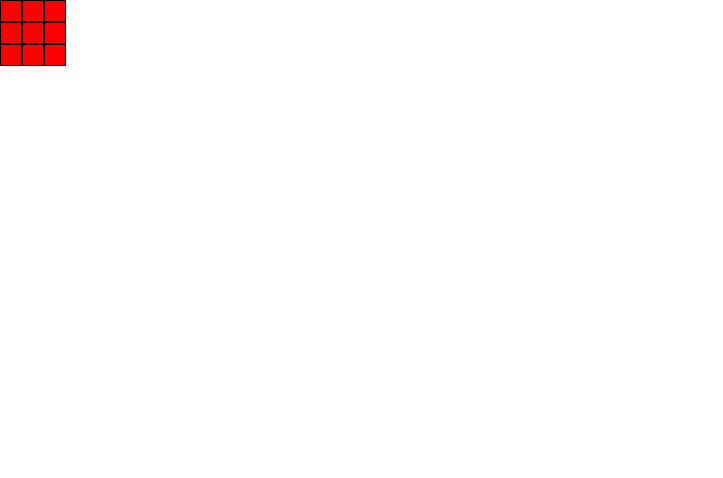
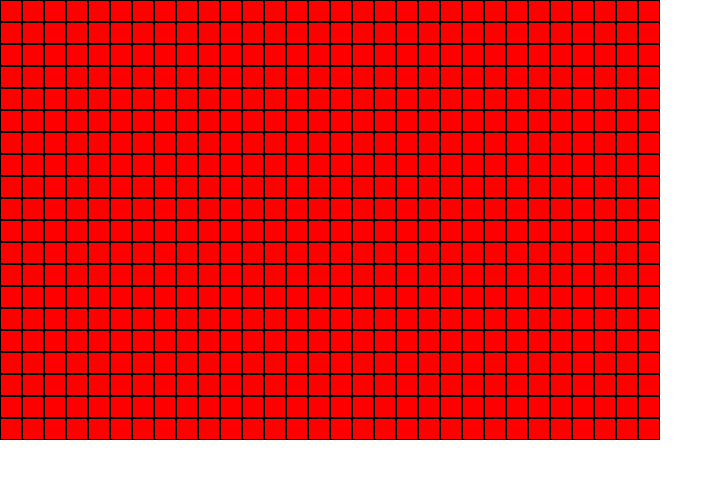
Before and after one commit to Jatin-8898/flappy-bird-react, a React (Create React App) app: page / in a window 1280 px wide. Shown: the top 478 px of the page, without its empty margins (0-723 px from the left). Built offline with nearby package versions, Linux system fonts and the light colour scheme.

Commit message:
Made the proper 30*30 grid

```diff
--- a/src/App.js
+++ b/src/App.js
@@ -4,12 +4,12 @@ import './App.css';
 
 
 
-function GridCell(){
+function GridCell(props){
 	var style = {
 		width:20,
 		height:20,
 		border:'1px solid black',
-		backgroundColor:'red'
+		backgroundColor:props.cell
 	}
 	return(
 		<div style={style}></div>
@@ -17,26 +17,30 @@ function GridCell(){
 
 }
 
-function GridRow(){
+function GridRow(props){
 	var style={
 		display:'flex'
 	}
 	return(
 		<div style={style}>
-			<GridCell/>
-			<GridCell/>
-			<GridCell/>
+			{
+				props.row.map( (cell)  => {
+					return <GridCell cell = {cell}/>
+				})
+			}
 		</div>
 	);
 }
 
 
-function Grid(){
+function Grid(props){
 	return(
 		<div>
-			<GridRow/>
-			<GridRow/>
-			<GridRow/>
+			{
+				props.grid.map( (row) => {
+					return <GridRow row = {row}/>
+				})
+			}
 		</div>
 	)
 }
@@ -44,10 +48,16 @@ function Grid(){
 class Game extends React.Component{
 	constructor(props){
 		super(props);
+
+		var grid = [];
+		for(let i=0; i<20; i++){
+			grid.push(new Array(30).fill('red'));
+		}
+		this.state = {grid:grid};
 	}
 	render(){
 		return(
-			<Grid/>
+			<Grid grid = {this.state.grid}/>
 		);
 	}
 }
```
